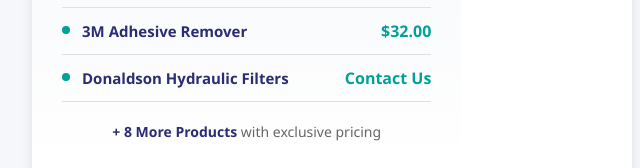
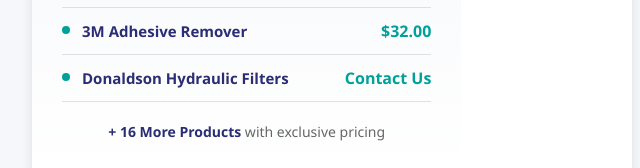
Before and after one commit to applied2350/products, a plain HTML site: page Email-Template-Professional.html in a window 1280 px wide. Shown: the part 1320-1488 px from the top of the page, 308-948 px from the left. Drawn offline with Linux system fonts and the light colour scheme.

Commit message:
Update product count in email template

```diff
--- a/Email-Template-Professional.html
+++ b/Email-Template-Professional.html
@@ -171,7 +171,7 @@
                             </table>
 
                             <p style="text-align: center; margin: 20px 0 0 0; color: #666; font-size: 14px;">
-                                <strong style="color: #2B2D74;">+ 8 More Products</strong> with exclusive pricing
+                                <strong style="color: #2B2D74;">+ 16 More Products</strong> with exclusive pricing
                             </p>
                         </td>
                     </tr>
```
